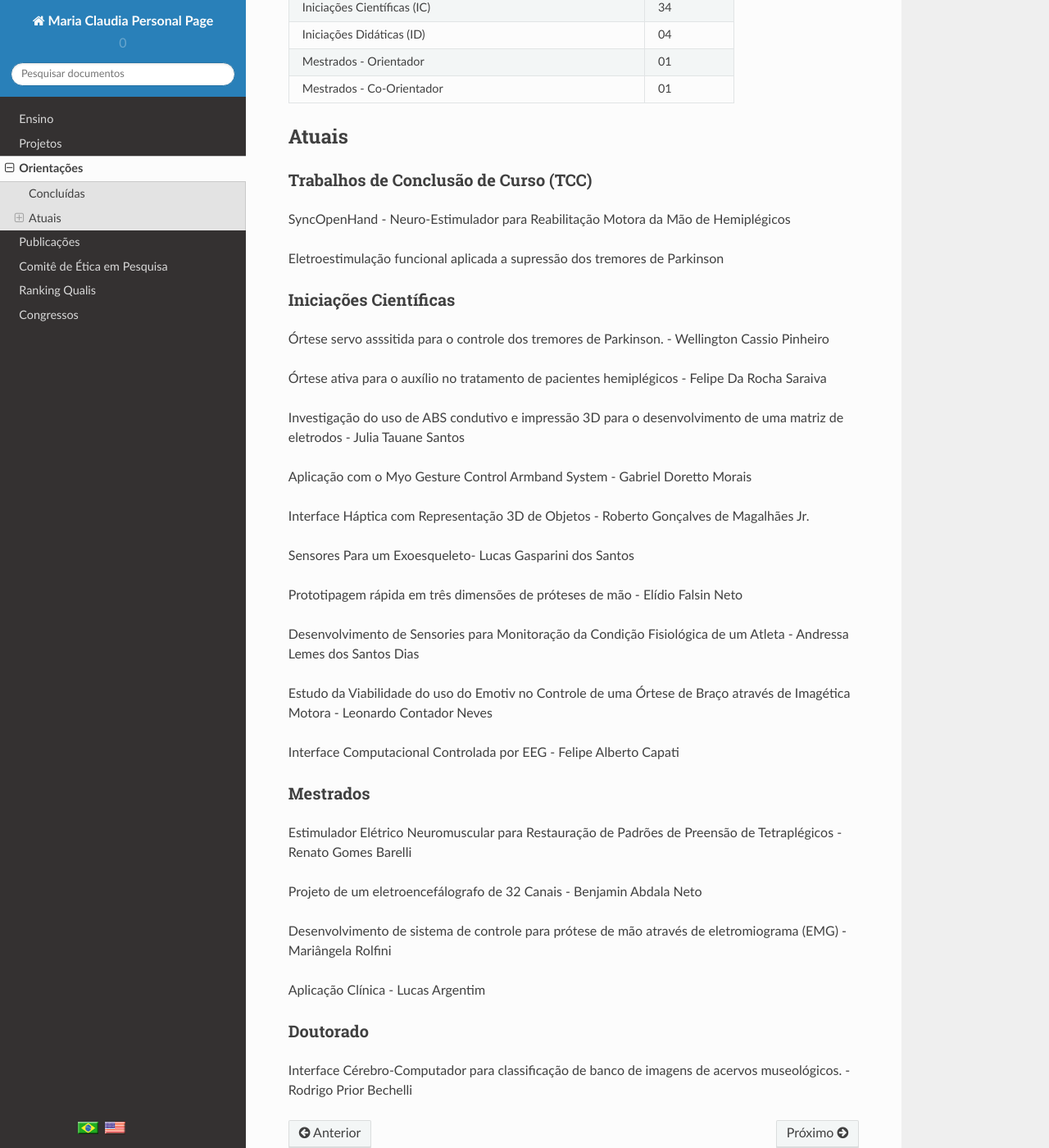
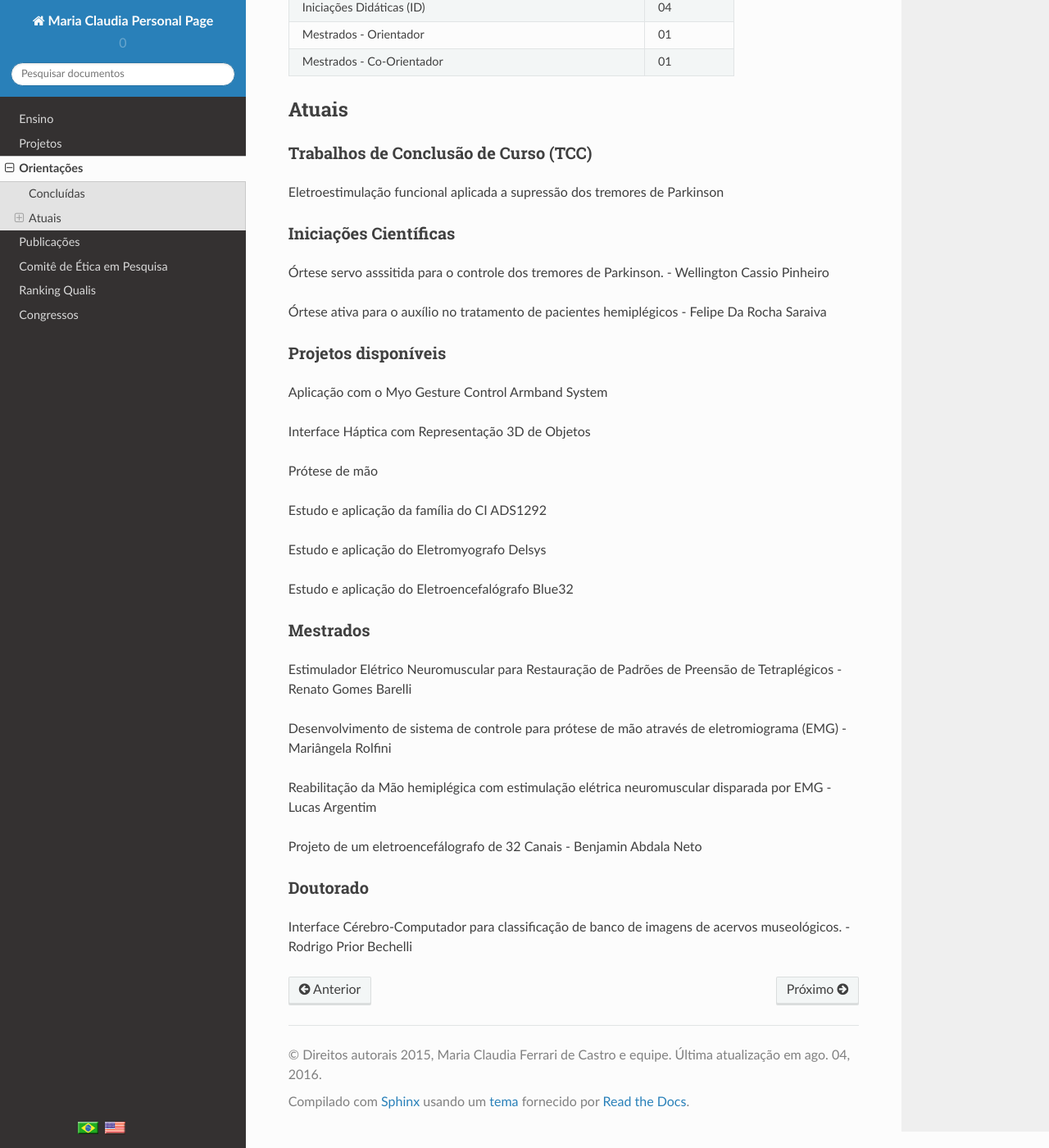
Before and after one commit to mclaudia/personal_page_fei, a Sphinx documentation site: the page built from source/orientacoes.rst, in a window 1280 px wide and 1400 px high, scrolled down 322 px. Shown: the whole window at 82% size. Built offline with Sphinx 7.4.7 and the Read the Docs theme 2.0.0, drawn with Linux system fonts in a browser that asks for light colours; some of the changed text lies outside the part shown.

Commit message:
atualização publicações e orientações

```diff
--- a/source/orientacoes.rst
+++ b/source/orientacoes.rst
@@ -9,9 +9,8 @@ Concluídas
    :header: "Descrição", "Quantidade"
    :widths: 20, 5
 
-    "Trabalhos de Conclusão de Curso (TCC) - Orientador", 36
-    "Trabalhos de Conclusão de Curso (TCC) - Co-Orientador", 05
-    "Iniciações Científicas (IC)", 34
+    "Trabalhos de Conclusão de Curso (TCC) - Orientador", 40
+    "Iniciações Científicas (IC)", 42
     "Iniciações Didáticas (ID)", 04
     "Mestrados - Orientador", 01
     "Mestrados - Co-Orientador ", 01
@@ -25,8 +24,6 @@ Atuais
 Trabalhos de Conclusão de Curso (TCC)
 -------------------------------------
 
-SyncOpenHand - Neuro-Estimulador para Reabilitação Motora da Mão de Hemiplégicos
-
 Eletroestimulação funcional aplicada a supressão dos tremores de Parkinson
 
 ----------------------
@@ -37,21 +34,24 @@ Iniciações Científicas
 
 Órtese ativa para o auxílio no tratamento de pacientes hemiplégicos - Felipe Da Rocha Saraiva
 
-Investigação do uso de ABS condutivo e impressão 3D para o desenvolvimento de uma matriz de eletrodos - Julia Tauane Santos
 
-Aplicação com o Myo Gesture Control Armband System - Gabriel Doretto Morais
+--------------------
+Projetos disponíveis
+--------------------
 
-Interface Háptica com Representação 3D de Objetos - Roberto Gonçalves de Magalhães Jr.
+Aplicação com o Myo Gesture Control Armband System
 
-Sensores Para um Exoesqueleto- Lucas Gasparini dos Santos
+Interface Háptica com Representação 3D de Objetos
 
-Prototipagem rápida em três dimensões de próteses de mão - Elídio Falsin Neto
+Prótese de mão
 
-Desenvolvimento de Sensories para Monitoração da Condição Fisiológica de um Atleta - Andressa Lemes dos Santos Dias
+Estudo e aplicação da família do CI ADS1292
 
-Estudo da Viabilidade do uso do Emotiv no Controle de uma Órtese de Braço através de Imagética Motora - Leonardo Contador Neves
+Estudo e aplicação do Eletromyografo Delsys
 
-Interface Computacional Controlada por EEG - Felipe Alberto Capati
+Estudo e aplicação do Eletroencefalógrafo Blue32
+
+
 
 
 ---------
@@ -60,12 +60,11 @@ Mestrados
 
 Estimulador Elétrico Neuromuscular para Restauração de Padrões de Preensão de Tetraplégicos - Renato Gomes Barelli
 
-Projeto de um eletroencefálografo de 32 Canais - Benjamin Abdala Neto
-
 Desenvolvimento de sistema de controle para prótese de mão através de eletromiograma (EMG) - Mariângela Rolfini
 
-Aplicação Clínica - Lucas Argentim
+Reabilitação da Mão hemiplégica com estimulação elétrica neuromuscular disparada por EMG - Lucas Argentim
 
+Projeto de um eletroencefálografo de 32 Canais - Benjamin Abdala Neto
 
 
 ---------
```
Also changed, not shown: source/comitedeetica.rst (+7 -1 lines), source/congressos.rst (+8 -7 lines), source/projetos.rst (+10 -0 lines), source/publicacoes.rst (+4 -4 lines), 13 other files.
